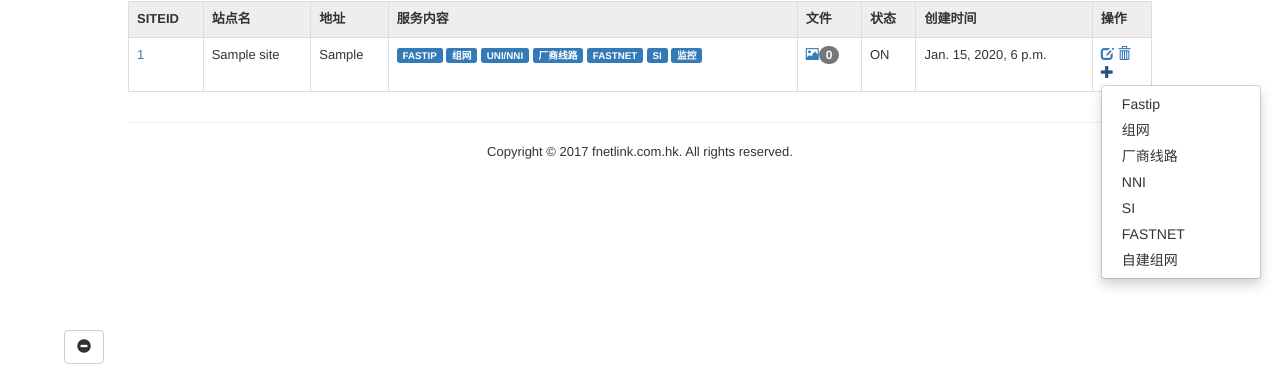
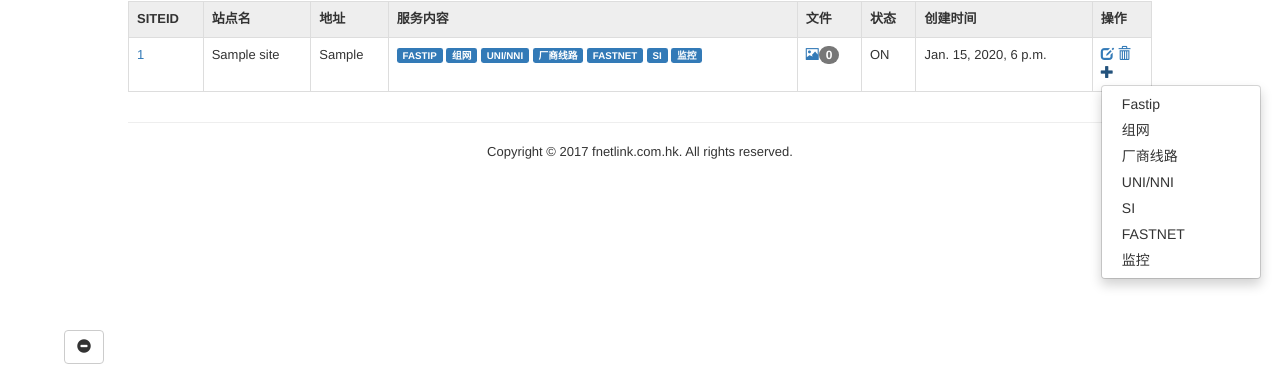
Before and after one commit to fiendxiu/mytellme, a Django app: page /cid/1/ in a window 1280 px wide, after a click that opens the changed part. Shown: the part 316-684 px from the top of the page. Run offline with Django 3.2, Linux system fonts and the light colour scheme; a user stored in the database is signed in; tables that the repository leaves empty hold one stand-in row (values such as "Sample post"); some libraries are stand-ins or nearby versions.

Commit message:
xiao case

```diff
--- a/template/noc/cid.html
+++ b/template/noc/cid.html
@@ -36,10 +36,10 @@
 				<li><a href="/add/fast/{{ site.siteid }}">Fastip</a>
                                 <li><a href="/add/flan/{{ site.siteid }}">组网</a>
                                 <li><a href="/add/local/{{ site.siteid }}">厂商线路</a>
-                                <li><a href="/add/nni/{{ site.siteid }}">NNI</a>
+                                <li><a href="/add/nni/{{ site.siteid }}">UNI/NNI</a>
                                 <li><a href="/add/si/{{ site.siteid }}">SI</a>
                                 <li><a href="/add/fastnet/{{ site.siteid }}">FASTNET</a>
-                                <li><a href="/add/monitor/{{ site.siteid }}">自建组网</a>
+                                <li><a href="/add/monitor/{{ site.siteid }}">监控</a>
                         </ul>
 		</div>
 	</td>
```
